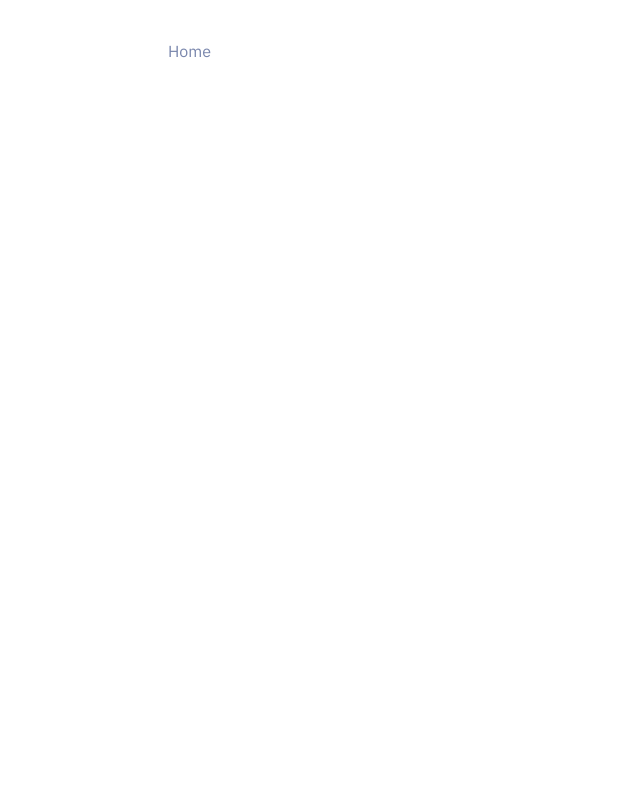
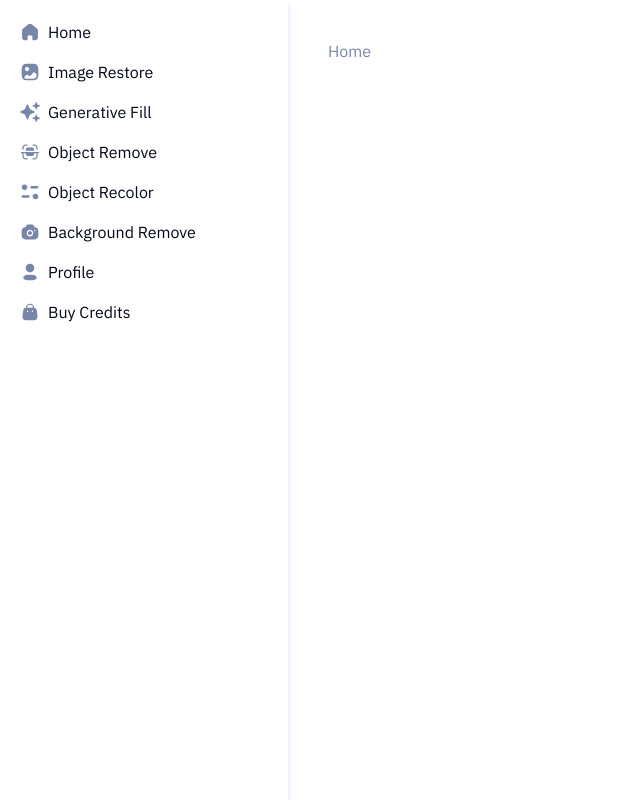
Before and after one commit to forresthu/imaginarylab, a Next.js app: page / in a window 1280 px wide. Shown: the whole page, without its empty margins (0-640 px from the left). Built offline with nearby package versions, Linux system fonts and the light colour scheme.

Commit message:
add sidebar

```diff
--- a/app/(root)/layout.tsx
+++ b/app/(root)/layout.tsx
@@ -1,11 +1,19 @@
+import Sidebar from "@/components/shared/sidebar";
 import React, { Children } from "react";
 
 const Layout = ({ children }: { children: React.ReactNode }) => {
     return (
         <main className="root">
+            <Sidebar />
+            {/* <MobileNav /> */}
+
             <div className="root-container">
-                <div className="wrapper">{children}</div>{" "}
+                <div className="wrapper">
+                    {children}
+                </div>
             </div>
+
+            {/* <Toaster /> */}
         </main>
     );
 };
--- a/app/(root)/page.tsx
+++ b/app/(root)/page.tsx
@@ -1,8 +1,12 @@
+import { UserButton } from '@clerk/nextjs'
 import React from 'react'
 
 const Home = () => {
   return (
-    <div>Home</div>
+    <div>
+      <p>Home</p>
+      <UserButton />
+    </div>
   )
 }
 
--- /dev/null
+++ b/components/shared/sidebar.tsx
@@ -0,0 +1,24 @@
+import { navLinks } from '@/constants'
+import Image from 'next/image'
+import Link from 'next/link'
+import React from 'react'
+
+const Sidebar = () => {
+    return (
+        <aside className='sidebar'>
+            <div className='flex size-full flex-col gap-4'>
+                {
+                    navLinks.map((link, index) => (
+                        <Link key={index} href={link.route} className='flex gap-2 items-center'>
+
+                            <Image src={link.icon} alt='link' width={20} height={20} />
+                            <span>{link.label}</span>
+
+                        </Link>
+                    ))
+                }
+            </div>
+        </aside>)
+}
+
+export default Sidebar
--- /dev/null
+++ b/constants/index.ts
@@ -0,0 +1,193 @@
+export const navLinks = [
+    {
+      label: "Home",
+      route: "/",
+      icon: "/assets/icons/home.svg",
+    },
+    {
+      label: "Image Restore",
+      route: "/transformations/add/restore",
+      icon: "/assets/icons/image.svg",
+    },
+    {
+      label: "Generative Fill",
+      route: "/transformations/add/fill",
+      icon: "/assets/icons/stars.svg",
+    },
+    {
+      label: "Object Remove",
+      route: "/transformations/add/remove",
+      icon: "/assets/icons/scan.svg",
+    },
+    {
+      label: "Object Recolor",
+      route: "/transformations/add/recolor",
+      icon: "/assets/icons/filter.svg",
+    },
+    {
+      label: "Background Remove",
+      route: "/transformations/add/removeBackground",
+      icon: "/assets/icons/camera.svg",
+    },
+    {
+      label: "Profile",
+      route: "/profile",
+      icon: "/assets/icons/profile.svg",
+    },
+    {
+      label: "Buy Credits",
+      route: "/credits",
+      icon: "/assets/icons/bag.svg",
+    },
+  ];
+
+  export const plans = [
+    {
+      _id: 1,
+      name: "Free",
+      icon: "/assets/icons/free-plan.svg",
+      price: 0,
+      credits: 20,
+      inclusions: [
+        {
+          label: "20 Free Credits",
+          isIncluded: true,
+        },
+        {
+          label: "Basic Access to Services",
+          isIncluded: true,
+        },
+        {
+          label: "Priority Customer Support",
+          isIncluded: false,
+        },
+        {
+          label: "Priority Updates",
+          isIncluded: false,
+        },
+      ],
+    },
+    {
+      _id: 2,
+      name: "Pro Package",
+      icon: "/assets/icons/free-plan.svg",
+      price: 40,
+      credits: 120,
+      inclusions: [
+        {
+          label: "120 Credits",
+          isIncluded: true,
+        },
+        {
+          label: "Full Access to Services",
+          isIncluded: true,
+        },
+        {
+          label: "Priority Customer Support",
+          isIncluded: true,
+        },
+        {
+          label: "Priority Updates",
+          isIncluded: false,
+        },
+      ],
+    },
+    {
+      _id: 3,
+      name: "Premium Package",
+      icon: "/assets/icons/free-plan.svg",
+      price: 199,
+      credits: 2000,
+      inclusions: [
+        {
+          label: "2000 Credits",
+          isIncluded: true,
+        },
+        {
+          label: "Full Access to Services",
+          isIncluded: true,
+        },
+        {
+          label: "Priority Customer Support",
+          isIncluded: true,
+        },
+        {
+          label: "Priority Updates",
+          isIncluded: true,
+        },
+      ],
+    },
+  ];
+
+  export const transformationTypes = {
+    restore: {
+      type: "restore",
+      title: "Restore Image",
+      subTitle: "Refine images by removing noise and imperfections",
+      config: { restore: true },
+      icon: "image.svg",
+    },
+    removeBackground: {
+      type: "removeBackground",
+      title: "Background Remove",
+      subTitle: "Removes the background of the image using AI",
+      config: { removeBackground: true },
+      icon: "camera.svg",
+    },
+    fill: {
+      type: "fill",
+      title: "Generative Fill",
+      subTitle: "Enhance an image's dimensions using AI outpainting",
+      config: { fillBackground: true },
+      icon: "stars.svg",
+    },
+    remove: {
+      type: "remove",
+      title: "Object Remove",
+      subTitle: "Identify and eliminate objects from images",
+      config: {
+        remove: { prompt: "", removeShadow: true, multiple: true },
+      },
+      icon: "scan.svg",
+    },
+    recolor: {
+      type: "recolor",
+      title: "Object Recolor",
+      subTitle: "Identify and recolor objects from the image",
+      config: {
+        recolor: { prompt: "", to: "", multiple: true },
+      },
+      icon: "filter.svg",
+    },
+  };
+
+  export const aspectRatioOptions = {
+    "1:1": {
+      aspectRatio: "1:1",
+      label: "Square (1:1)",
+      width: 1000,
+      height: 1000,
+    },
+    "3:4": {
+      aspectRatio: "3:4",
+      label: "Standard Portrait (3:4)",
+      width: 1000,
+      height: 1334,
+    },
+    "9:16": {
+      aspectRatio: "9:16",
+      label: "Phone Portrait (9:16)",
+      width: 1000,
+      height: 1778,
+    },
+  };
+
+  export const defaultValues = {
+    title: "",
+    aspectRatio: "",
+    color: "",
+    prompt: "",
+    publicId: "",
+  };
+
+  export const creditFee = -1;
```
